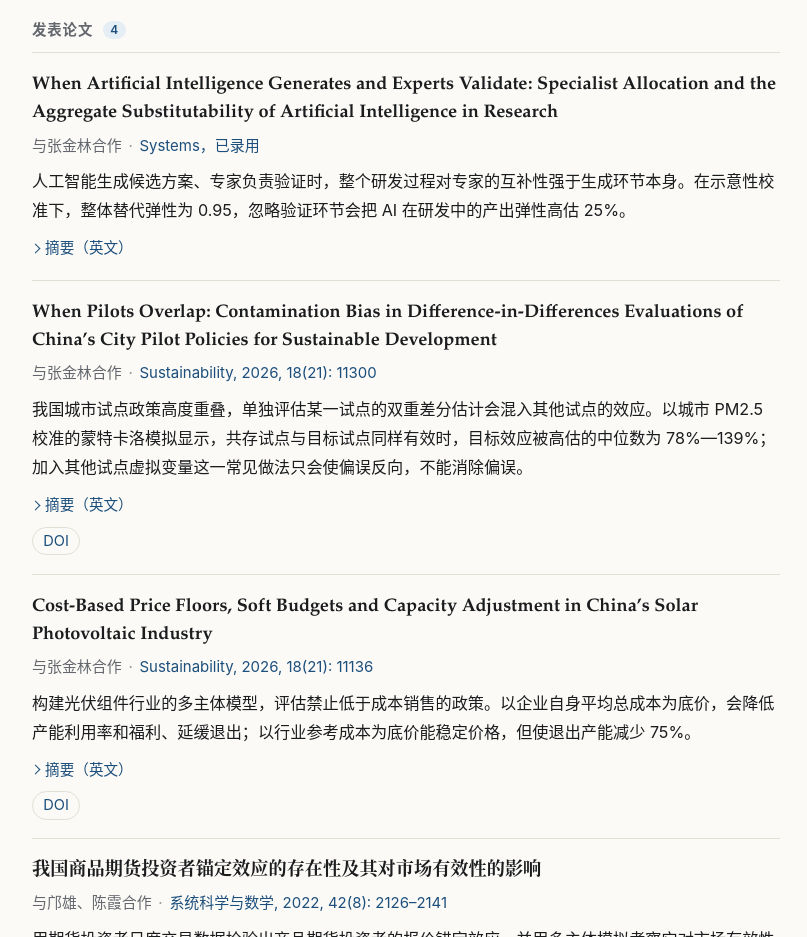
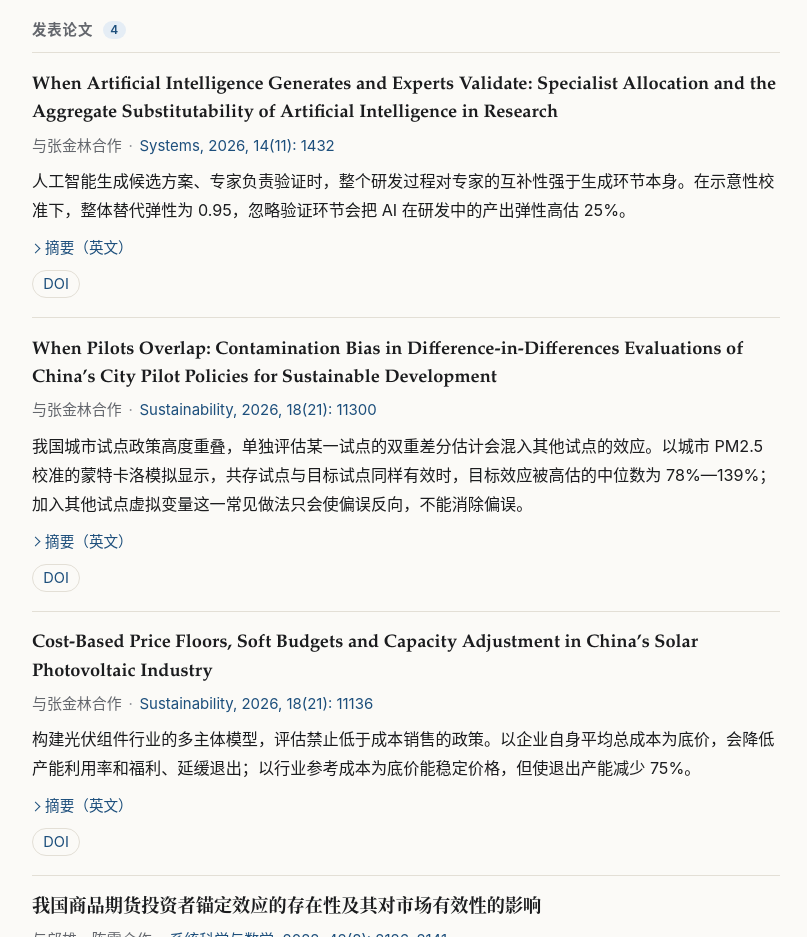
Before and after one commit to CharlesChengGithub/charleschenggithub.github.io, a plain HTML site: page docs/zh/index.html in a window 1280 px wide. Shown: the part 1040-1977 px from the top of the page, without its empty margins (404-1211 px from the left). Drawn offline with Linux system fonts and the light colour scheme.

Commit message:
Paper ai-validation published: Systems 14(11) 1432
Co-Authored-By: Claude Opus 5.5 <noreply@anthropic.com>

```diff
--- a/docs/zh/index.html
+++ b/docs/zh/index.html
@@ -64,13 +64,13 @@
       <article class="paper" id="ai-validation">
   <h4 class="paper-title">
 When Artificial Intelligence Generates and Experts Validate: Specialist Allocation and the Aggregate Substitutability of Artificial Intelligence in Research  </h4>
-  <p class="paper-meta"><span>与张金林合作</span><span class="sep" aria-hidden="true">·</span><span class="status status-published"><em>Systems</em>，已录用</span></p>
+  <p class="paper-meta"><span>与张金林合作</span><span class="sep" aria-hidden="true">·</span><span class="status status-published"><em>Systems</em>, 2026, 14(11): 1432</span></p>
 <p class="paper-summary">人工智能生成候选方案、专家负责验证时，整个研发过程对专家的互补性强于生成环节本身。在示意性校准下，整体替代弹性为 0.95，忽略验证环节会把 AI 在研发中的产出弹性高估 25%。</p>  <div class="paper-actions">
     <details>
       <summary>摘要（英文）</summary>
       <div class="abstract"><p>Artificial intelligence (AI) increasingly generates candidate hypotheses and designs, but candidates become usable knowledge only after specialists validate them. We study how this division of labor shapes the substitutability between AI and specialists in research as a whole. When generation and validation share a pool of specialists, the aggregate elasticity of substitution is a weighted average of the elasticities within generation and between the two tasks, with a weight equal to AI’s share in generation times the share of specialists in validation. Optimal staffing raises this weight as AI becomes abundant, so research is more complementary than its generation stage, and AI’s output elasticity in research rises only while the aggregate elasticity exceeds one. Gains confined to generation draw specialists into validation; sufficiently large gains in validation reverse the flow. In dynamic general equilibrium, the aggregate elasticity is a sufficient statistic for local aggregate dynamics, so these dynamics cannot reveal the task structure, but staffing data can. In an illustrative calibration to proxy evidence, the aggregate elasticity is 0.95 and ignoring validation overstates AI’s output elasticity by 25 percent. Whether that elasticity is already declining is not robust: the aggregate elasticity exceeds one in 22 percent of parameter draws.</p></div>
     </details>
-  </div>
+<a class="chip" href="https://doi.org/10.3390/systems14111432">DOI</a>  </div>
 </article>
 
       <article class="paper" id="overlapping-pilots">
```
Also changed, not shown: docs/index.html (+2 -2 lines), 3 other files.
